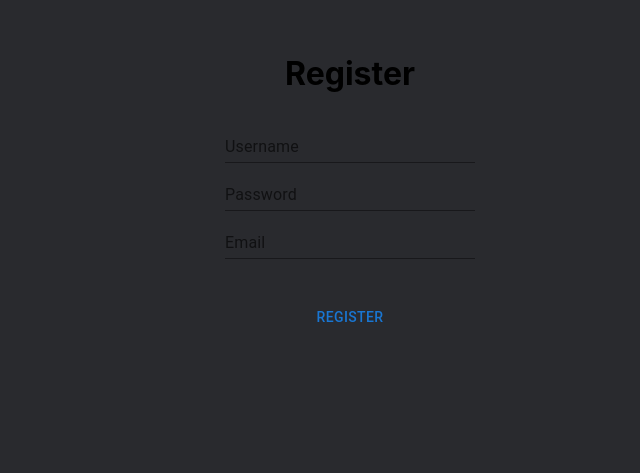
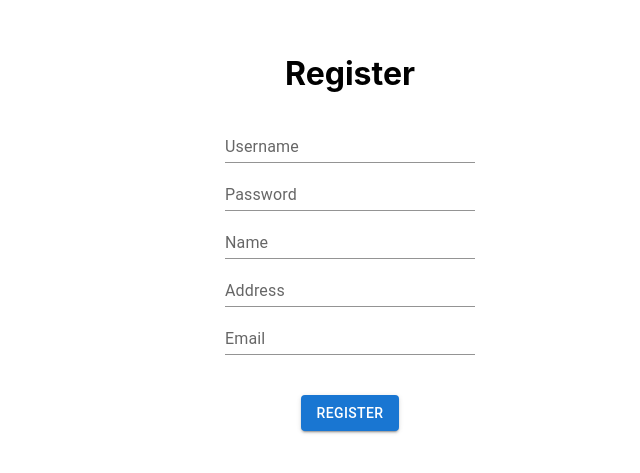
Before and after one commit to ziggabyte/bookingSystem, a React (Create React App) app in the folder src/main/frontend/: page /register in a window 1280 px wide. Shown: the part 127-600 px from the top of the page, without its empty margins (290-930 px from the left). Built offline with nearby package versions, Linux system fonts and the light colour scheme.

Commit message:
more frontend, api now works for making new bookings and registering new users

```diff
--- a/src/main/frontend/src/App.css
+++ b/src/main/frontend/src/App.css
@@ -1,6 +1,6 @@
 .App {
   text-align: center;
-  background-color: #292a2e;
+  background-color: #ffffff;
   min-height: 80vh;
   padding: 20vh 0 0 0;
   color: black;
--- a/src/main/frontend/src/pages/Booking.js
+++ b/src/main/frontend/src/pages/Booking.js
@@ -4,11 +4,11 @@ import { TextField, NativeSelect, FormControl, Button } from "@mui/material";
 import axios from "axios";
 
 export default function Booking() {
-  const [userName, setUserName] = React.useState("");
-  const [userEmail, setUserEmail] = React.useState("");
-  const [userAddress, setUserAddress] = React.useState("");
+  const [username, setUsername] = React.useState("");
+  const [email, setEmail] = React.useState("");
+  const [address, setAddress] = React.useState("");
   const [serviceChoice, setServiceChoice] = React.useState("");
-  const [userDateTime, setUserDateTime] = React.useState("");
+  const [dateTime, setDateTime] = React.useState("");
 
   const config = {
     headers: {
@@ -39,9 +39,9 @@ export default function Booking() {
       .post(
         "http://localhost:8080/api/addBooking",
         {
-          name: userName,
-          email: userEmail,
-          address: userAddress,
+          name: username,
+          email: email,
+          address: address,
           date: "date",
           time: "time",
           service: service,
@@ -53,15 +53,15 @@ export default function Booking() {
 
     alert(
       "Thank you " +
-        userName +
+        username +
         " for your reservation of " +
         service +
         " at " +
-        userAddress +
+        address +
         " on the " +
-        userDateTime +
+        dateTime +
         ". A confirmation will be sent to " +
-        userEmail
+        email
     );
 
     window.location.reload(false);
@@ -78,7 +78,7 @@ export default function Booking() {
             variant="standard"
             color="primary"
             sx={{ minWidth: 250 }}
-            onChange={(event) => setUserName(event.target.value)}
+            onChange={(event) => setUsername(event.target.value)}
           />
         </div>
 
@@ -89,7 +89,7 @@ export default function Booking() {
             variant="standard"
             color="primary"
             sx={{ minWidth: 250 }}
-            onChange={(event) => setUserEmail(event.target.value)}
+            onChange={(event) => setEmail(event.target.value)}
           />
         </div>
 
@@ -100,7 +100,7 @@ export default function Booking() {
             variant="standard"
             color="primary"
             sx={{ minWidth: 250 }}
-            onChange={(event) => setUserAddress(event.target.value)}
+            onChange={(event) => setAddress(event.target.value)}
           />
         </div>
 
@@ -134,12 +134,12 @@ export default function Booking() {
             InputLabelProps={{
               shrink: true,
             }}
-            onChange={(event) => setUserDateTime(event.target.value)}
+            onChange={(event) => setDateTime(event.target.value)}
           />
         </div>
 
         <div>
-          <Button id="formButton" type="submit">
+          <Button id="formButton" type="submit" variant="contained">
             Enter
           </Button>
         </div>
--- a/src/main/frontend/src/pages/Login.js
+++ b/src/main/frontend/src/pages/Login.js
@@ -1,15 +1,39 @@
 import "../App.css";
 import React from "react";
 import { Button, TextField } from "@mui/material";
+import axios from "axios";
 
 export default function Login() {
   const [username, setUsername] = React.useState("");
   const [password, setPassword] = React.useState("");
 
+  const config = {
+    headers: {
+      "Access-Control-Allow-Origin": "*",
+    },
+  };
+
+  const loginUser = (event) => {
+    event.preventDefault();
+
+    axios
+      .post(
+        "http://localhost:8080/api/login",
+        {
+          username: username,
+          password: password,
+        },
+        config
+      )
+      .then((res) => console.log("res: " + res))
+      .catch((err) => console.log(err));
+    window.location.reload(false);
+  };
+
   return (
     <div>
       <h1>Welcome</h1>
-      <form id="loginForm" action="/booking">
+      <form id="loginForm" action="/booking" onSubmit={loginUser}>
         <div>
           <TextField
             id="username"
@@ -33,18 +57,17 @@ export default function Login() {
         </div>
 
         <div>
-          <Button id="formButton" type="submit">
+          <Button id="formButton" type="submit" variant="contained">
             Enter
           </Button>
         </div>
 
         <p id="or">or</p>
-
-        <form action="/register">
-          <Button id="registerButton" type="submit">
-            Register New User
-          </Button>
-        </form>
+      </form>
+      <form action="/register">
+        <Button id="registerButton" type="submit" variant="contained">
+          Register New User
+        </Button>
       </form>
     </div>
   );
--- a/src/main/frontend/src/pages/Register.js
+++ b/src/main/frontend/src/pages/Register.js
@@ -1,16 +1,48 @@
 import "../App.css";
 import React from "react";
 import { Button, TextField } from "@mui/material";
+import axios from "axios";
 
 export default function Register() {
   const [username, setUsername] = React.useState("");
   const [password, setPassword] = React.useState("");
+  const [name, setName] = React.useState("");
+  const [address, setAddress] = React.useState("");
   const [email, setEmail] = React.useState("");
+
+  const config = {
+    headers: {
+      "Access-Control-Allow-Origin": "*",
+    },
+  };
+
+  const registerNewUser = (event) => {
+    event.preventDefault();
+
+    axios
+      .post(
+        "http://localhost:8080/api/addUser",
+        {
+          username: username,
+          password: password,
+          name: name,
+          address: address,
+          email: email,
+        },
+        config
+      )
+      .then((res) => console.log(res))
+      .catch((err) => console.log(err));
+
+    alert("User: " + username + " has been registered. Welcome!");
+
+    window.location.reload(false);
+  };
 
   return (
     <div>
       <h1>Register</h1>
-      <form action="/">
+      <form action="/" onSubmit={registerNewUser}>
         <div>
           <TextField
             id="username"
@@ -35,6 +67,28 @@ export default function Register() {
 
         <div>
           <TextField
+            id="name"
+            label="Name"
+            variant="standard"
+            color="primary"
+            sx={{ minWidth: 250 }}
+            onChange={(event) => setName(event.target.value)}
+          />
+        </div>
+
+        <div>
+          <TextField
+            id="address"
+            label="Address"
+            variant="standard"
+            color="primary"
+            sx={{ minWidth: 250 }}
+            onChange={(event) => setAddress(event.target.value)}
+          />
+        </div>
+
+        <div>
+          <TextField
             id="email"
             label="Email"
             variant="standard"
@@ -45,7 +99,7 @@ export default function Register() {
         </div>
 
         <div>
-          <Button id="formButton" type="submit">
+          <Button id="formButton" type="submit" variant="contained">
             Register
           </Button>
         </div>
```
Also changed, not shown: src/main/frontend/src/pages/HomePageCustomer.js (added).
